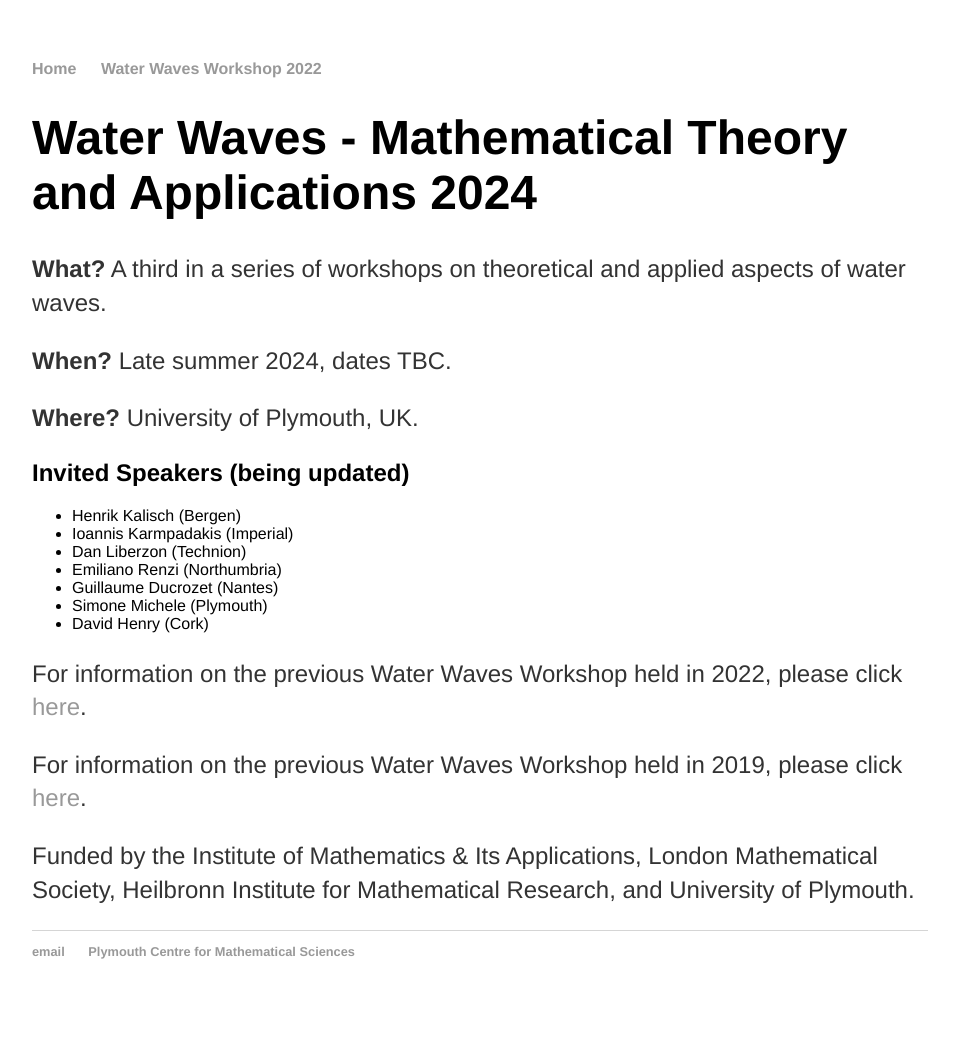
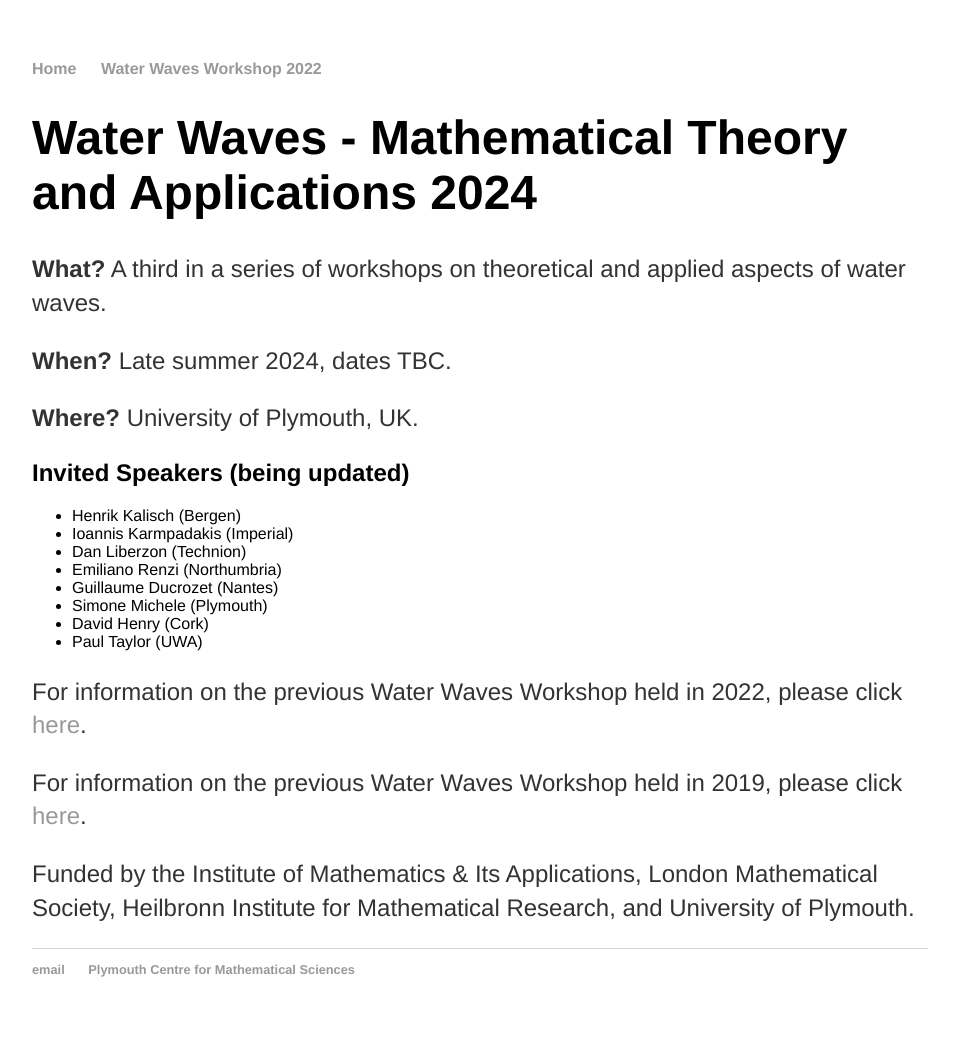
Before and after one commit to rstuhlmeier/rstuhlmeier.github.io, a Jekyll site: the page built from conferences/workshop2024.html, in a window 1280 px wide. Shown: the whole page, without its empty margins (160-1119 px from the left). Built offline with Jekyll 4.4.1, drawn with Linux system fonts in a browser that asks for light colours.

Commit message:
Added Paul

```diff
--- a/conferences/workshop2024.html
+++ b/conferences/workshop2024.html
@@ -19,6 +19,7 @@ title: Workshop Water Waves 2024 - Mathematical Theory and Applications
     <li>Guillaume Ducrozet (Nantes)</li>
     <li>Simone Michele (Plymouth) </li>
     <li>David Henry (Cork)</li>
+    <li>Paul Taylor (UWA)</li>
 </ul>
 
 
```
